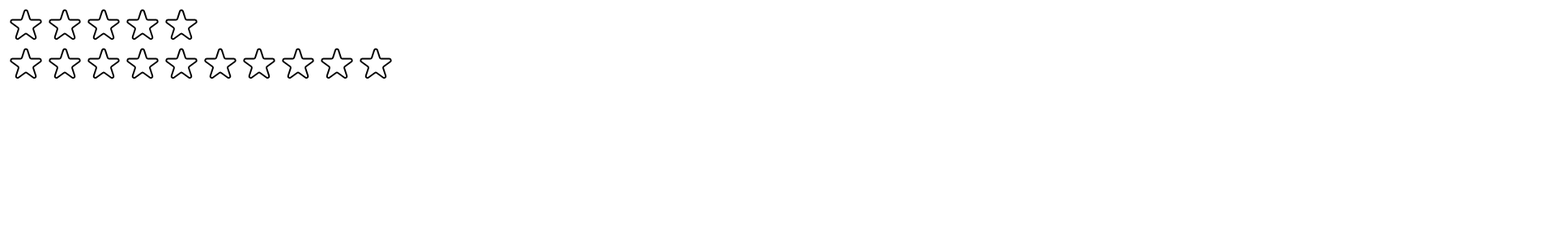
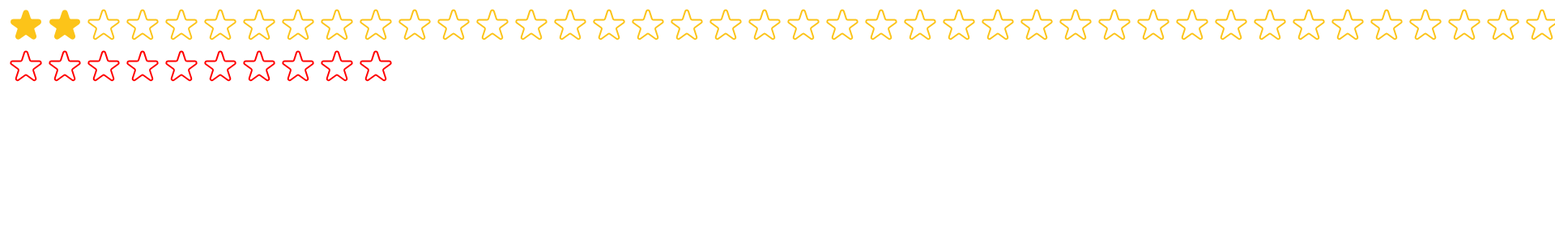
Before and after one commit to amanRT/UsePopcorn-MoviesApp, a React (Create React App) app: page / in a window 1280 px wide. Shown: the top 300 px of the page at 81% size, 1920 px wide, since content can reach past the window. Built offline with nearby package versions, Linux system fonts and the light colour scheme.

Commit message:
Star Component Complete

```diff
--- a/src/StarRating.js
+++ b/src/StarRating.js
@@ -1,5 +1,5 @@
 import { useState } from "react";
-
+import PropTypes from "prop-types";
 const containerStyle = {
   display: "flex",
   alignItem: "center",
@@ -8,18 +8,35 @@
 const starContainerStyle = {
   display: "flex",
 };
-const textStyle = {
-  lineHeight: "3",
-  margin: "0",
+StarRating.propTypes = {
+  maxRating: PropTypes.number,
+  defaultRating: PropTypes.number,
+  color: PropTypes.string,
+  size: PropTypes.number,
+  messages: PropTypes.array,
+  className: PropTypes.string,
 };
-export default function StarRating({ maxRating = 10 }) {
-  const [rating, setRating] = useState(0);
+export default function StarRating({
+  maxRating = 10,
+  color = "#fcc419",
+  size = 48,
+  className = "",
+  messages = [],
+  defaultRating = 0,
+}) {
+  const [rating, setRating] = useState(defaultRating);
   const [tempRating, setTempRating] = useState(0);
   function handelRating(rating) {
     setRating(rating);
   }
+  const textStyle = {
+    lineHeight: "1.6",
+    margin: "0",
+    color,
+    fontSize: `${size / 1.5}px`,
+  };
   return (
-    <div style={containerStyle}>
+    <div style={containerStyle} className="className">
       <div style={starContainerStyle}>
         {Array.from({ length: maxRating }, (_, i) => (
           <Star
@@ -28,20 +45,28 @@
             full={tempRating ? tempRating >= i + 1 : rating >= i + 1}
             onHoverIn={() => setTempRating(i + 1)}
             onHoverOut={() => setTempRating(0)}
+            color={color}
+            size={size}
+            className={className}
           />
         ))}
       </div>
-      <p style={textStyle}>{tempRating || rating || ""}</p>
+      <p style={textStyle}>
+        {messages.length === maxRating
+          ? messages[tempRating ? tempRating - 1 : rating - 1]
+          : tempRating || rating || ""}
+      </p>
     </div>
   );
 }
-const starStyle = {
-  width: "48px",
-  height: "48px",
-  display: "block",
-  cursor: "pointer",
-};
-function Star({ onRate, full, onHoverIn, onHoverOut }) {
+
+function Star({ onRate, full, onHoverIn, onHoverOut, color, size, className }) {
+  const starStyle = {
+    width: `${size}px`,
+    height: `${size}px`,
+    display: "block",
+    cursor: "pointer",
+  };
   return (
     <span
       role="button"
@@ -49,13 +74,14 @@
       onClick={onRate}
       onMouseEnter={onHoverIn}
       onMouseLeave={onHoverOut}
+      className={className}
     >
       {full ? (
         <svg
           xmlns="http://www.w3.org/2000/svg"
           viewBox="0 0 20 20"
-          fill="#000"
-          stroke="#000"
+          fill={color}
+          stroke={color}
         >
           <path d="M9.049 2.927c.3-.921 1.603-.921 1.902 0l1.07 3.292a1 1 0 00.95.69h3.462c.969 0 1.371 1.24.588 1.81l-2.8 2.034a1 1 0 00-.364 1.118l1.07 3.292c.3.921-.755 1.688-1.54 1.118l-2.8-2.034a1 1 0 00-1.175 0l-2.8 2.034c-.784.57-1.838-.197-1.539-1.118l1.07-3.292a1 1 0 00-.364-1.118L2.98 8.72c-.783-.57-.38-1.81.588-1.81h3.461a1 1 0 00.951-.69l1.07-3.292z" />
         </svg>
@@ -64,7 +90,7 @@
           xmlns="http://www.w3.org/2000/svg"
           fill="none"
           viewBox="0 0 24 24"
-          stroke="#000"
+          stroke={color}
         >
           <path
             strokeLinecap="round"
--- a/src/index.js
+++ b/src/index.js
@@ -8,8 +8,12 @@
 root.render(
   <React.StrictMode>
     {/* <App /> */}
-    <StarRating maxRating={5} />
-    <StarRating maxRating={10} />
+    <StarRating
+      maxRating={"55 "}
+      messages={["Terrible", "Bad", "Okay", "Good", "Amazing"]}
+      defaultRating={2}
+    />
+    <StarRating maxRating={10} color="red " />
   </React.StrictMode>
 );
 
```
